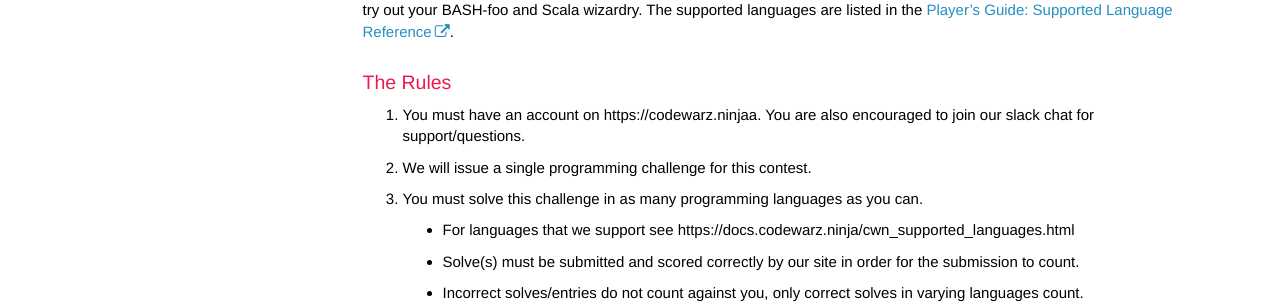
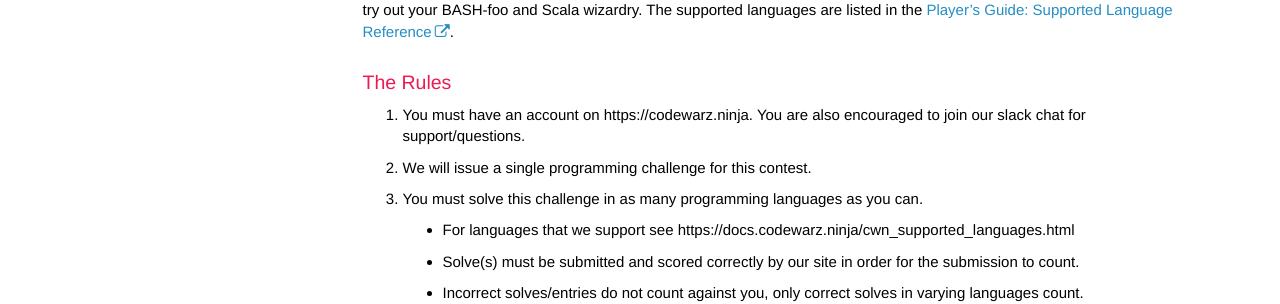
Before and after one commit to codewarz-ninja/runcode-docs.github.io, a Jekyll site: the page built from _posts/2018-01-10-news-post-20180110.md, in a window 1280 px wide and 900 px high. Shown: the part 322-626 px from the top of the window. Built offline with Jekyll 4.4.1, drawn with Linux system fonts in a browser that asks for light colours; nearby versions of some CDN libraries; comment, search, counter and statistics services are not loaded; part of the change alters nothing that is shown.

Commit message:
fixed minor typo

```diff
--- a/_posts/2018-01-10-news-post-20180110.md
+++ b/_posts/2018-01-10-news-post-20180110.md
@@ -13,7 +13,7 @@ and try out your BASH-foo and Scala wizardry.  The supported languages are liste
 
 ### The Rules
 
-1. You must have an account on https://codewarz.ninjaa. You are also encouraged to join our slack chat for support/questions.
+1. You must have an account on https://codewarz.ninja. You are also encouraged to join our slack chat for support/questions.
 2. We will issue a single programming challenge for this contest.
 3. You must solve this challenge in as many programming languages as you can.
     * For languages that we support see https://docs.codewarz.ninja/cwn_supported_languages.html
```
